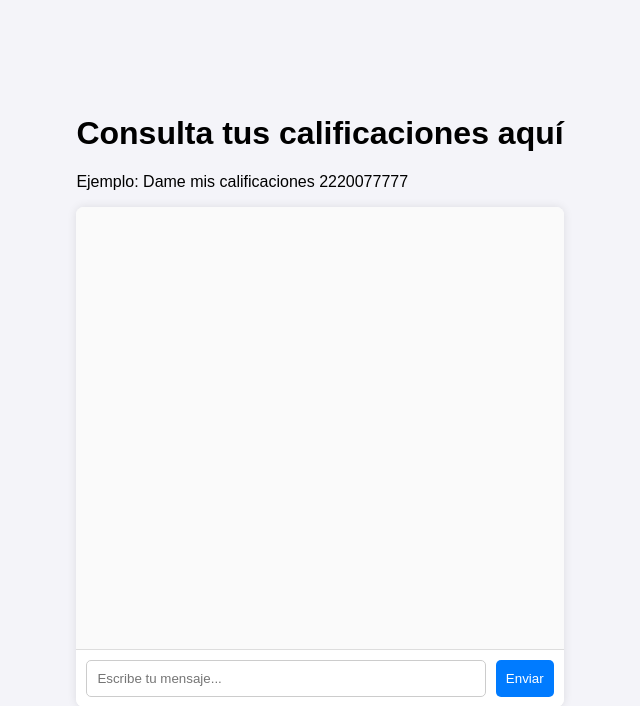
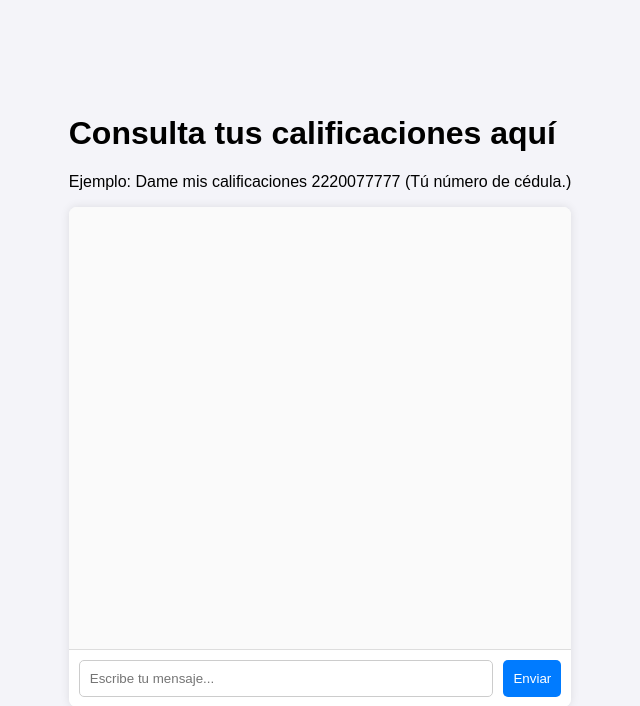
Before and after one commit to 5talinFive/gunicornDeploy, a Flask app: page / in a window 1280 px wide. Shown: the top 706 px of the page, without its empty margins (320-960 px from the left). Run offline with Flask 2, Linux system fonts and the light colour scheme.

```diff
--- a/app/templates/index.html
+++ b/app/templates/index.html
@@ -9,7 +9,7 @@
 <body>
     <div class="container">
         <h1>Consulta tus calificaciones aquí</h1>
-        <p>Ejemplo: Dame mis calificaciones 2220077777</p>
+        <p>Ejemplo: Dame mis calificaciones 2220077777 (Tú número de cédula.)</p>
         <div class="chat-container">
             <div class="messages" id="messages"></div>
             <form id="message-form" class="message-form">
```
